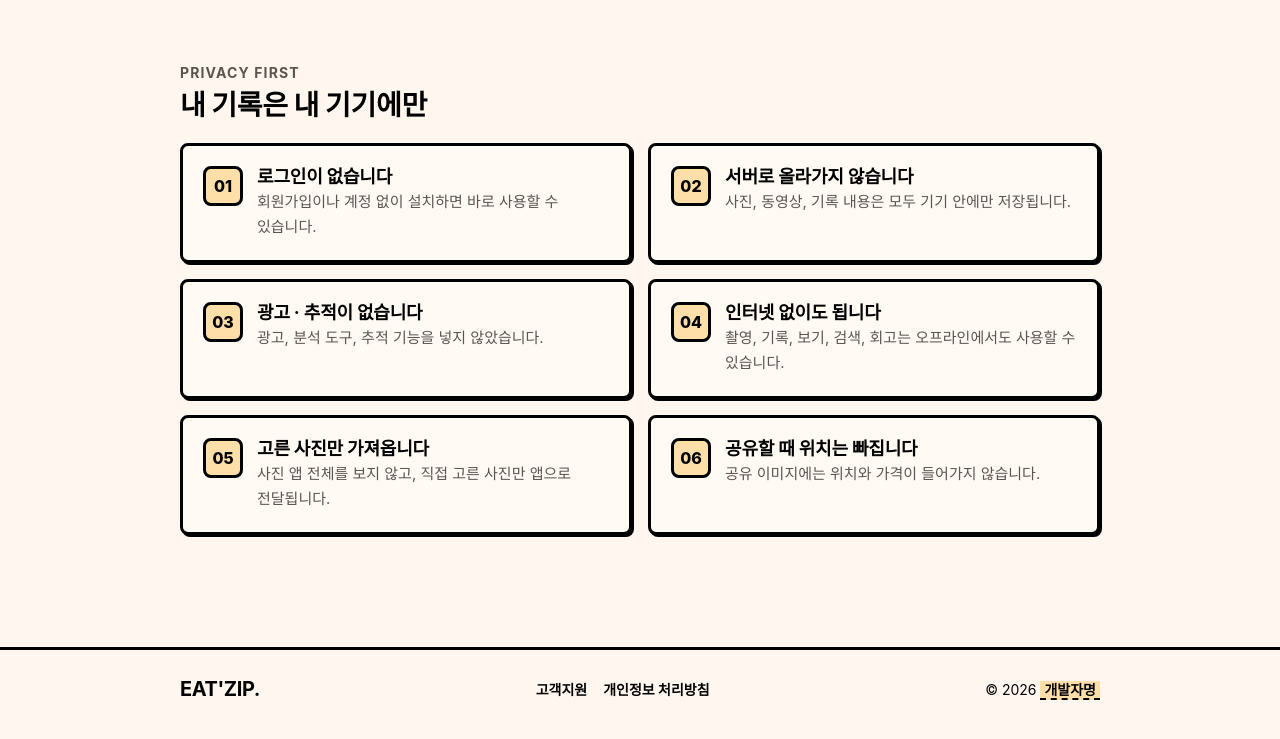
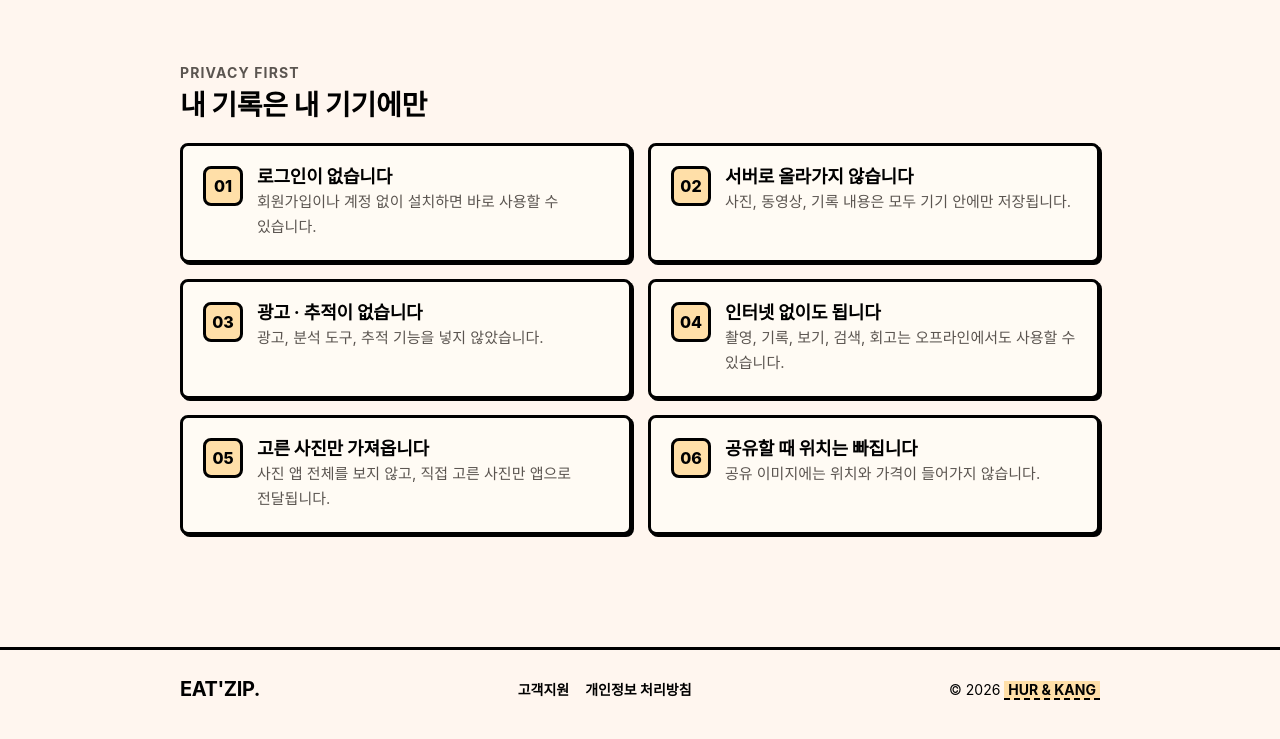
Before and after one commit to Hwa0000002/eat-zip., a plain HTML site: page index.html in a window 1280 px wide. Shown: the part 1788-2527 px from the top of the page. Drawn offline with Linux system fonts and the light colour scheme; a web font is replaced by a local one.

Commit message:
Update index.html

```diff
--- a/index.html
+++ b/index.html
@@ -214,7 +214,7 @@
         <a href="support.html">고객지원</a>
         <a href="privacy.html">개인정보 처리방침</a>
       </nav>
-      <span>© 2026 <span class="todo">개발자명</span></span>
+      <span>© 2026 <span class="todo">HUR & KANG</span></span>
     </div>
   </footer>
 </body>
```
